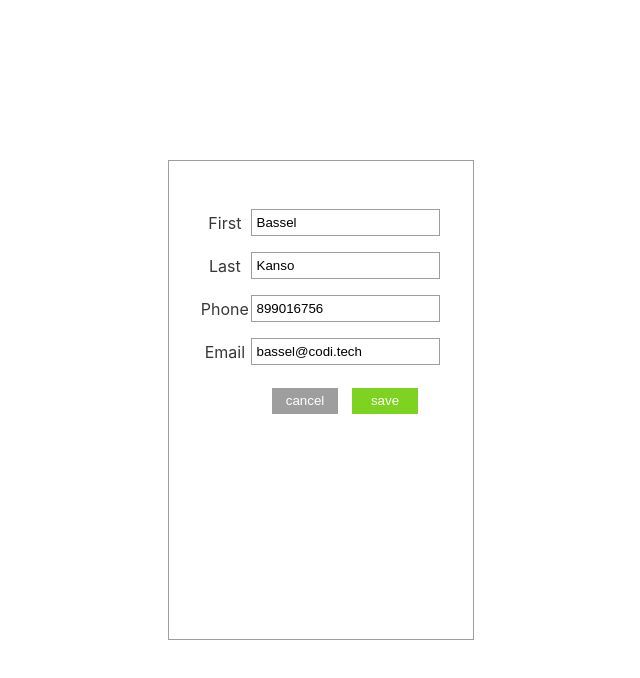
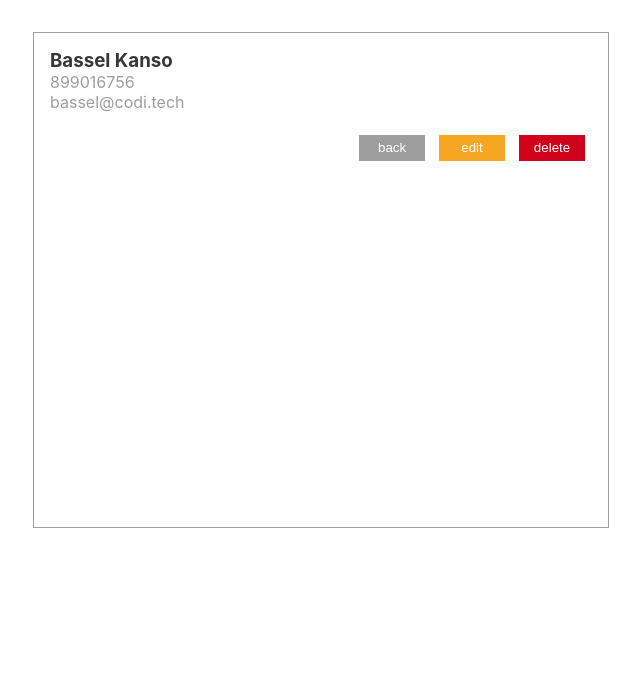
Before and after one commit to Bassel17/toters-test-front, a React (Create React App) app: page / in a window 1280 px wide. Shown: the top 678 px of the page, without its empty margins (319-959 px from the left). Built offline with nearby package versions, Linux system fonts and the light colour scheme.

Commit message:
Feature: create view page design
-made view folder in pages folder with 2 View files for js and css
-designed buttons with there colors
-used props to pass data to the view page

```diff
--- a/src/App.js
+++ b/src/App.js
@@ -1,6 +1,7 @@
 import React from 'react';
 import Home from './pages/home/Home';
 import Edit from './pages/edit/Edit';
+import View from './pages/view/View';
 
 const data = [
 {
@@ -21,7 +22,7 @@ const data = [
 
 const App = () => {
     return (
-        <Edit contact={data[0]}/>
+        <View contact={data[0]}/>
     );
 }
 
--- /dev/null
+++ b/src/pages/view/View.js
@@ -0,0 +1,23 @@
+import React from 'react';
+import './View.scss';
+
+const View = (props) => {
+    return (
+        <div className="container">
+        <div className = "view">
+            <div className="view__info">
+                <h3>{`${props.contact.first_name} ${props.contact.last_name}`}</h3>
+                <p>{props.contact.phone_number}</p>
+                <p>{props.contact.email}</p>
+            </div>
+            <div className="view__buttons">
+                <button className="view__buttons__back">back</button>
+                <button className="view__buttons__edit">edit</button>
+                <button className="view__buttons__delete">delete</button>
+            </div>
+        </div>
+        </div>
+    );
+}
+
+export default View;
--- /dev/null
+++ b/src/pages/view/View.scss
@@ -0,0 +1,50 @@
+@mixin buttons{
+    border:none;
+    width:5em;
+    height:2em;
+    margin: 0.5em;
+    color:#fff;
+}
+
+.container{
+    display:grid;
+    grid-template-columns: 1fr 2fr 1fr;
+    height: 70vh;
+    .view{
+        grid-column: 2/3;
+        margin:2em;
+        padding:1em;
+        border: solid 1px rgb(158, 158, 158);
+
+        &__info{
+            h3{
+                color:rgb(55, 55, 55);
+            }
+
+            p{
+                color:rgb(158, 158, 158);;
+            }
+        }
+
+        &__buttons{
+            display: flex;
+            justify-content: flex-end;
+            margin: 1em 0;
+            &__back{
+                @include buttons();
+                background-color: rgb(158, 158, 158);
+            }
+
+            &__edit{
+                @include buttons();
+                background-color: rgb(245, 166, 35);
+            }
+
+            &__delete{
+                @include buttons();
+                background-color: rgb(208, 2, 27);
+            }
+
+        }
+    }
+}
```
